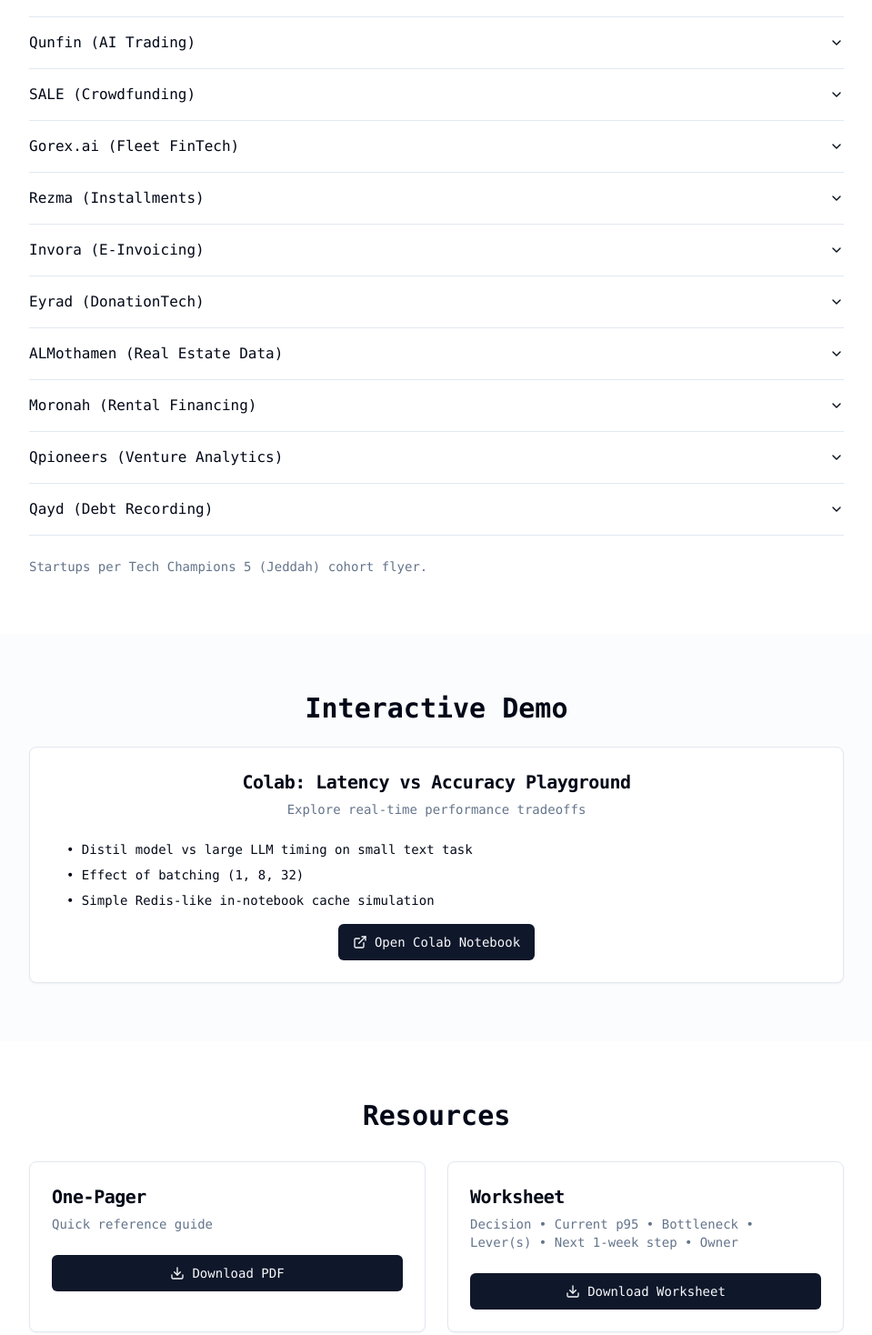
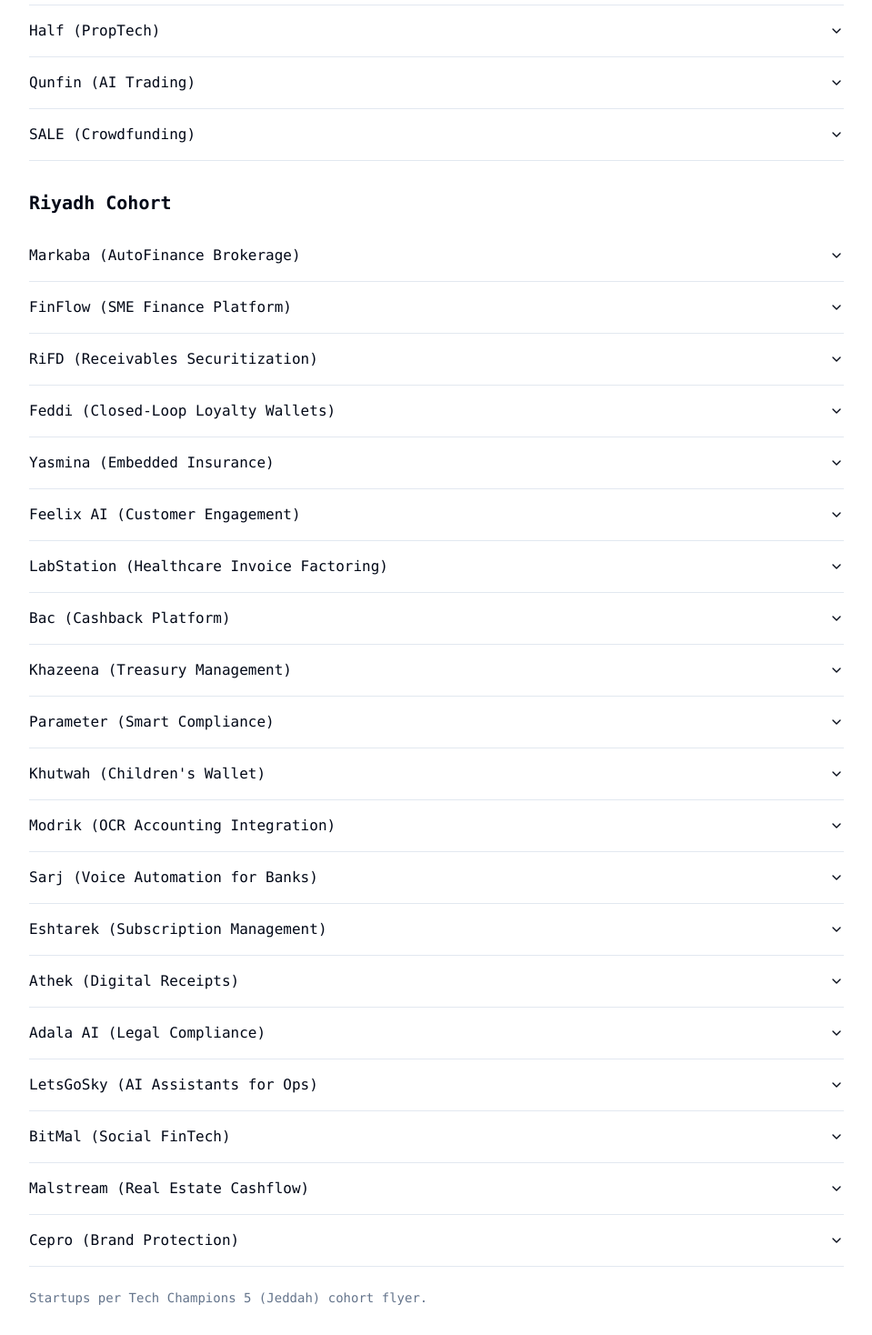
Before and after one commit to adeen-atif/eportfolio2.0, a React (Vite) app: page /rt-ai in a window 1280 px wide. Shown: the part 2402-3870 px from the top of the page at 91% size, without its empty margins (160-1119 px from the left). Built offline with nearby package versions, Linux system fonts and the light colour scheme.

Commit message:
Update RealtimeAI.tsx

```diff
--- a/src/pages/RealtimeAI.tsx
+++ b/src/pages/RealtimeAI.tsx
@@ -179,6 +179,7 @@ else -> auto_decline (reason="risk_high")`}
       <section className="container mx-auto px-4 py-12 md:py-16">
         <h2 className="text-2xl sm:text-3xl font-bold text-center mb-8 md:mb-12">FinTech Quick Patterns</h2>
         <div className="max-w-4xl mx-auto">
+          <h3 className="text-xl font-semibold mb-4">Jeddah Cohort</h3>
           <Accordion type="single" collapsible className="w-full">
             <AccordionItem value="salamtech">
               <AccordionTrigger>SalamTech (Agri-FinTech)</AccordionTrigger>
@@ -263,63 +264,151 @@ else -> auto_decline (reason="risk_high")`}
                 • Model: clustering/recs for project–backer matching • Infra: cache campaign embeddings • Decision: threshold before surfacing offers.
               </AccordionContent>
             </AccordionItem>
+          </Accordion>
 
-            <AccordionItem value="gorex">
-              <AccordionTrigger>Gorex.ai (Fleet FinTech)</AccordionTrigger>
+          <h3 className="text-xl font-semibold mt-8 mb-4">Riyadh Cohort</h3>
+          <Accordion type="single" collapsible className="w-full">
+            <AccordionItem value="markaba">
+              <AccordionTrigger>Markaba (AutoFinance Brokerage)</AccordionTrigger>
               <AccordionContent>
-                • Model: anomaly thresholds on spend • Infra: stream processing; cache recent transactions • Decision: instant flag + later review.
+                • Model: credit scoring + car valuation regressors • Infra: batch scoring, cache dealer offers • Decision: instant pre-approval vs manual review.
               </AccordionContent>
             </AccordionItem>
 
-            <AccordionItem value="rezma">
-              <AccordionTrigger>Rezma (Installments)</AccordionTrigger>
+            <AccordionItem value="finflow">
+              <AccordionTrigger>FinFlow (SME Finance Platform)</AccordionTrigger>
               <AccordionContent>
-                • Model: approval + affordability scorer • Infra: batch scoring during bursts • Decision: partial approvals for borderline cases.
+                • Model: risk scoring using transaction embeddings • Infra: batch nightly reconciliations • Decision: loan thresholds with manual override.
               </AccordionContent>
             </AccordionItem>
 
-            <AccordionItem value="invora">
-              <AccordionTrigger>Invora (E-Invoicing)</AccordionTrigger>
+            <AccordionItem value="rifd">
+              <AccordionTrigger>RiFD (Receivables Securitization)</AccordionTrigger>
               <AccordionContent>
-                • Model: anomaly/compliance checks • Infra: rules engine first • Decision: escalate only on violations.
+                • Model: default probability models on invoices • Infra: index receivables in FAISS-like vector store • Decision: high-confidence bundles auto-approve, edge cases flagged.
               </AccordionContent>
             </AccordionItem>
 
-            <AccordionItem value="eyrad">
-              <AccordionTrigger>Eyrad (DonationTech)</AccordionTrigger>
+            <AccordionItem value="feddi">
+              <AccordionTrigger>Feddi (Closed-Loop Loyalty Wallets)</AccordionTrigger>
               <AccordionContent>
-                • Model: donor intent/routing • Infra: cache suggestions • Decision: show explanations to build trust.
+                • Model: recommendation engine for offers • Infra: cache top-N personalized deals • Decision: boost merchants with high redemption rates.
               </AccordionContent>
             </AccordionItem>
 
-            <AccordionItem value="almothamen">
-              <AccordionTrigger>ALMothamen (Real Estate Data)</AccordionTrigger>
+            <AccordionItem value="yasmina">
+              <AccordionTrigger>Yasmina (Embedded Insurance)</AccordionTrigger>
               <AccordionContent>
-                • Model: valuation/score • Infra: serve from cached market stats • Decision: refresh heavy models off-peak.
+                • Model: claim fraud detection (lightweight tree models) • Infra: rules engine + model ensemble • Decision: fast-approve &lt;70% risk, manual check otherwise.
               </AccordionContent>
             </AccordionItem>
 
-            <AccordionItem value="moronah">
-              <AccordionTrigger>Moronah (Rental Financing)</AccordionTrigger>
+            <AccordionItem value="feelix">
+              <AccordionTrigger>Feelix AI (Customer Engagement)</AccordionTrigger>
               <AccordionContent>
-                • Model: fast eligibility score • Infra: batch under surge • Decision: staged approvals for uncertain cases.
+                • Model: intent classification + sentiment analysis • Infra: stream processing of chats • Decision: route urgent cases to human instantly.
               </AccordionContent>
             </AccordionItem>
 
-            <AccordionItem value="qpioneers">
-              <AccordionTrigger>Qpioneers (Venture Analytics)</AccordionTrigger>
+            <AccordionItem value="labstation">
+              <AccordionTrigger>LabStation (Healthcare Invoice Factoring)</AccordionTrigger>
               <AccordionContent>
-                • Model: KPI anomaly/benchmarking • Infra: batch portfolio updates; hot cache for top KPIs • Decision: alert thresholds per fund stage.
+                • Model: anomaly detection on invoice amounts • Infra: OCR + structured embeddings • Decision: flag outliers for manual verification.
               </AccordionContent>
             </AccordionItem>
 
-            <AccordionItem value="qayd">
-              <AccordionTrigger>Qayd (Debt Recording)</AccordionTrigger>
+            <AccordionItem value="bac">
+              <AccordionTrigger>Bac (Cashback Platform)</AccordionTrigger>
               <AccordionContent>
-                • Model: entity/contract verification • Infra: cache recent entries; use signatures • Decision: disputes → human verification.
+                • Model: transaction classification for cashback eligibility • Infra: cache merchant categories • Decision: instant cashback on known merchants, review on new ones.
+              </AccordionContent>
+            </AccordionItem>
+
+            <AccordionItem value="khazeena">
+              <AccordionTrigger>Khazeena (Treasury Management)</AccordionTrigger>
+              <AccordionContent>
+                • Model: forecasting cash inflows/outflows (ARIMA/Prophet baseline) • Infra: daily batch forecasts + alerts • Decision: trigger buffer top-up alerts if &lt;X days liquidity.
+              </AccordionContent>
+            </AccordionItem>
+
+            <AccordionItem value="parameter">
+              <AccordionTrigger>Parameter (Smart Compliance)</AccordionTrigger>
+              <AccordionContent>
+                • Model: rule-based + anomaly detection on transactions • Infra: stream monitoring + audit logs • Decision: auto-approve clean, escalate suspicious.
+              </AccordionContent>
+            </AccordionItem>
+
+            <AccordionItem value="khutwah">
+              <AccordionTrigger>Khutwah (Children's Wallet)</AccordionTrigger>
+              <AccordionContent>
+                • Model: spending pattern classifier (parental controls) • Infra: lightweight checks at transaction time • Decision: block risky categories, notify parents.
+              </AccordionContent>
+            </AccordionItem>
+
+            <AccordionItem value="modrik">
+              <AccordionTrigger>Modrik (OCR Accounting Integration)</AccordionTrigger>
+              <AccordionContent>
+                • Model: OCR + entity extraction (DocTR/Tesseract + classifier) • Infra: batch ingestion of receipts • Decision: high-confidence auto-posting, else manual check.
+              </AccordionContent>
+            </AccordionItem>
+
+            <AccordionItem value="sarj">
+              <AccordionTrigger>Sarj (Voice Automation for Banks)</AccordionTrigger>
+              <AccordionContent>
+                • Model: speech-to-intent (Whisper-small or DistilBERT classifier) • Infra: real-time streaming ASR • Decision: fallback to human agent if confidence &lt;80%.
+              </AccordionContent>
+            </AccordionItem>
+
+            <AccordionItem value="eshtarek">
+              <AccordionTrigger>Eshtarek (Subscription Management)</AccordionTrigger>
+              <AccordionContent>
+                • Model: churn prediction on subscription data • Infra: monthly batch risk scoring • Decision: auto-trigger retention offers.
+              </AccordionContent>
+            </AccordionItem>
+
+            <AccordionItem value="athek">
+              <AccordionTrigger>Athek (Digital Receipts)</AccordionTrigger>
+              <AccordionContent>
+                • Model: OCR + structured parsing • Infra: deduplication cache • Decision: merge with transaction only if match &gt;95%.
+              </AccordionContent>
+            </AccordionItem>
+
+            <AccordionItem value="adala">
+              <AccordionTrigger>Adala AI (Legal Compliance)</AccordionTrigger>
+              <AccordionContent>
+                • Model: contract clause classification (MiniLM/BERT) • Infra: doc embeddings + FAISS retrieval • Decision: flag high-risk clauses to legal team.
+              </AccordionContent>
+            </AccordionItem>
+
+            <AccordionItem value="letsgosky">
+              <AccordionTrigger>LetsGoSky (AI Assistants for Ops)</AccordionTrigger>
+              <AccordionContent>
+                • Model: workflow intent recognition • Infra: integrate with ops APIs • Decision: auto-complete routine ops, escalate exceptions.
+              </AccordionContent>
+            </AccordionItem>
+
+            <AccordionItem value="bitmal">
+              <AccordionTrigger>BitMal (Social FinTech)</AccordionTrigger>
+              <AccordionContent>
+                • Model: fraud detection + donor clustering • Infra: real-time scoring of donations • Decision: auto-greenlight small gifts, hold suspicious.
+              </AccordionContent>
+            </AccordionItem>
+
+            <AccordionItem value="malstream">
+              <AccordionTrigger>Malstream (Real Estate Cashflow)</AccordionTrigger>
+              <AccordionContent>
+                • Model: rent payment forecasting (Prophet/XGBoost) • Infra: daily batch forecasts • Decision: trigger alerts on likely late payments.
+              </AccordionContent>
+            </AccordionItem>
+
+            <AccordionItem value="cepro">
+              <AccordionTrigger>Cepro (Brand Protection)</AccordionTrigger>
+              <AccordionContent>
+                • Model: image/text similarity for counterfeit detection • Infra: vector search for logos/keywords • Decision: flag matches above 85% confidence.
               </AccordionContent>
             </AccordionItem>
           </Accordion>
+
           <p className="text-sm text-muted-foreground mt-6">
             Startups per Tech Champions 5 (Jeddah) cohort flyer.
           </p>
```
